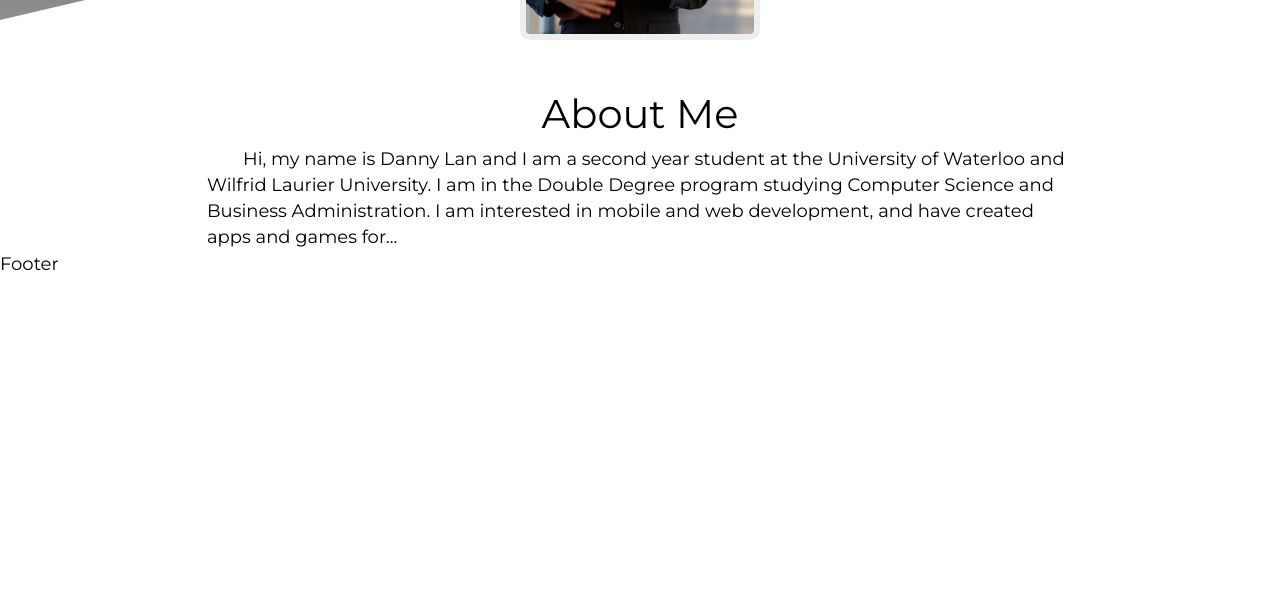
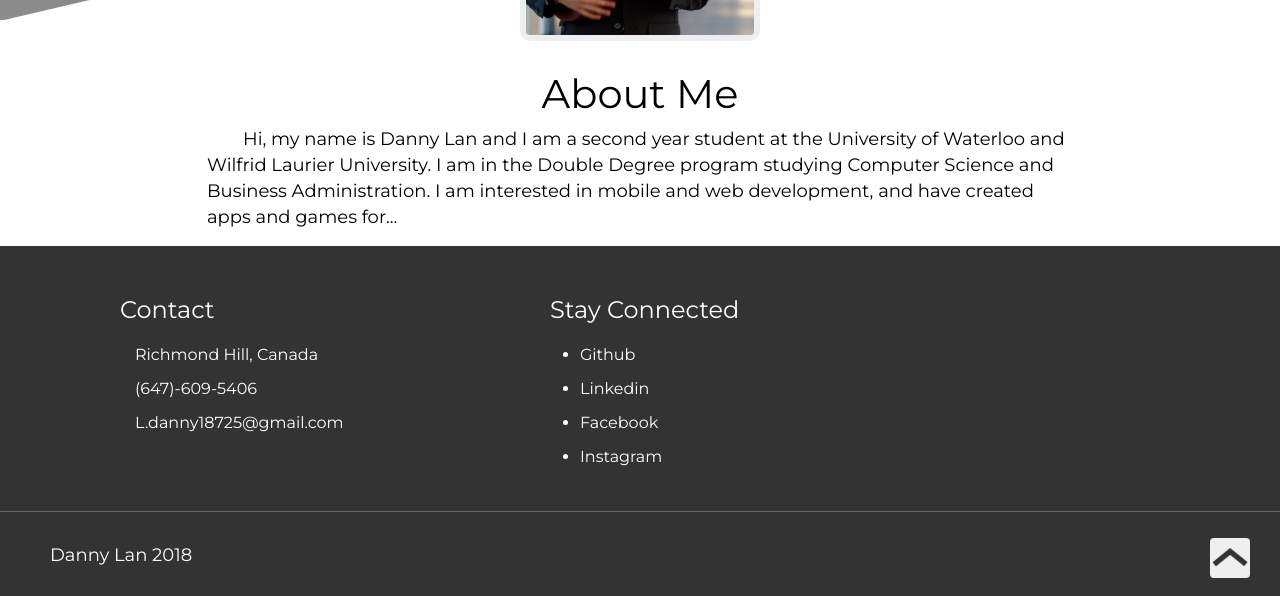
Before and after one commit to ddlan/ddlan.github.io, a React (Create React App) app: page / in a window 1280 px wide. Shown: the part 670-1266 px from the top of the page. Before the commit the page ends 948 px from the top, so only its background shows below. Built offline with nearby package versions, Linux system fonts and the light colour scheme; grey boxes are pictures that could not be loaded.

Commit message:
work on footer

```diff
--- a/src/Assets/scss/default.scss
+++ b/src/Assets/scss/default.scss
@@ -1,13 +1,14 @@
 @import "_config.scss";
+
+/* header.js */
 
 header {
   position: relative;
   display: block;
   width: 100%;
-  background-color: rgba(240,240,240,0);
+  background-color: rgba(0,0,0,0);
   color: $white;
   height: 90px;
-}
 
   .logo {
     position: relative;
@@ -16,7 +17,7 @@ header {
     @include translateY(-20%);
   }
 
-.logo img {
+  img {
     width: 50px;
     height: 50px;
   }
@@ -27,6 +28,7 @@ header {
     margin-left: 35px;
     top: 50%;
     @include translateY(-50%);
+  }
 }
 
 nav, nav ul, nav ul li {
@@ -57,9 +59,10 @@ nav {
   }
 }
 
+/* Homepage */
+
 .home {
   display: inline-block;
-}
 
   .splash {
     position: relative;
@@ -67,12 +70,11 @@ nav {
     height: 800px;
     margin-top: -200px;
     z-index: -1;
-  background-image: url("../../Assets/img/macbookhands.jpg");
+    background-image: url("../../Assets/img/bigmacbook.jpg");
     background-image: linear-gradient(to bottom, rgba(0,0,0,1) 15%, rgba(0,0,0,0.1)),
       url("../../Assets/img/bigmacbook.jpg");
     background-size: cover;
     background-position: center;
-}
 
     .splash-text {
       position: relative;
@@ -85,10 +87,7 @@ nav {
     }
 
     .slant {
-  position: relative;
-  width: 100%;
-  height: 300px;
-  margin-top: 57px;
+      margin-top: 58px;
 
       polygon {
         fill: $white;
@@ -107,18 +106,100 @@ nav {
       border-radius: 10px;
       object-fit: cover;
     }
+  }
 
   .home-content {
+    position: relative;
+    display: block;
     margin-top: 50px;
     padding-left: auto;
     padding-right: auto;
     width: 70%;
+    z-index: 2;
 
     h1 {
       text-align: center;
+      z-index: 3;
+    }
   }
 }
 
+.slant {
+  position: relative;
+  width: 100%;
+  height: 300px;
+}
+
+/* Footer */
+
 footer {
   position: relative;
+  display: block;
+  width: 100%;
+  color: $white;
+  background-color: $darkGrey;
+  padding-top: 50px;
+
+  .footer-text {
+    display: flex;
+    position: relative;
+    z-index: 1;
+    padding-left: 50px;
+
+    .contact, .stay-connected {
+      width: 40%;
+      text-align: left;
+
+      h4 {
+        padding-bottom: 10px;
       }
+
+      ul {
+        font-size: 16px;
+
+        li {
+          padding-bottom: 10px;
+
+          a:not(:hover) {
+            color: $white;
+          }
+        }
+      }
+    }
+
+    .contact ul {
+      padding-left: 15px;
+    }
+
+    .stay-connected ul {
+      padding-left: 30px;
+    }
+  }
+
+  hr {
+    border-color: #666;
+  }
+
+  .copyright {
+    padding: 10px;
+
+    p {
+      display: inline-block;
+      padding-left: 40px;
+      line-height: 35px;
+    }
+
+    .scroll {
+      background-image: url("../../Assets/img/backtotop.png");
+      background-position: center;
+      background-size: contain;
+      background-repeat: no-repeat;
+      display: inline-block;
+      float: right;
+      margin-left: auto;
+      margin-right: 20px;
+      height: 40px;
+      width: 40px;
+    }
+  }
+}
--- /dev/null
+++ b/src/components/footer.js
@@ -0,0 +1,40 @@
+import React, { Component } from 'react';
+import ScrollButton from './scrollButton';
+
+class Footer extends Component {
+  render() {
+    return (
+      <footer>
+        <div className="container footer-text">
+          <div className="contact">
+            <h4>Contact</h4>
+            <ul class="list-unstyled">
+              <li>Richmond Hill, Canada</li>
+              <li>(647)-609-5406</li>
+              <li>L.danny18725@gmail.com</li>
+            </ul>
+          </div>
+          <div className="stay-connected">
+            <h4>Stay Connected</h4>
+            <ul class="list">
+              <li><a href="https://github.com/ddlan">Github</a></li>
+              <li><a href="https://www.linkedin.com/in/danny-lan/">Linkedin</a></li>
+              <li><a href="https://www.facebook.com/danny.lan.18725">Facebook</a></li>
+              <li><a href="https://www.instagram.com/danny.dl.lan/">Instagram</a></li>
+            </ul>
+          </div>
+        </div>
+
+        <hr></hr>
+
+        <div class="copyright">
+          <p>Danny Lan 2018</p>
+          <ScrollButton scrollStepInPx="50" delayInMs="16.66"/>
+        </div>
+
+      </footer>
+    );
+  }
+}
+
+export default Footer;
--- a/src/components/footerComponent/footer.js
+++ /dev/null
@@ -1,15 +0,0 @@
-import React, { Component } from 'react';
-
-class Footer extends Component {
-  render() {
-    return (
-      <footer>
-
-        Footer
-
-      </footer>
-    );
-  }
-}
-
-export default Footer;
--- a/src/components/headerComponent/header.js
+++ b/src/components/header.js
@@ -7,7 +7,7 @@ class Header extends Component {
       <header>
         <div className="logo">
           <Link to="/">
-            <img src={require("../../Assets/img/cheesewheel.png")}></img>
+            <img src={require("../Assets/img/cheesewheel.png")} alt="logo"></img>
           </Link>
         </div>
         <div className="header-name">
--- a/src/components/pages/homePage.js
+++ b/src/components/pages/homePage.js
@@ -6,19 +6,17 @@ class Homepage extends Component {
       <div className="home">
         <div className="splash">
           <h1 className="splash-text">Developer. Designer. Danny.</h1>
-          <svg class="slant" viewBox="0 0 1 1" preserveAspectRatio="none">
+          <svg className="slant" viewBox="0 0 1 1" preserveAspectRatio="none">
             <polygon points="0,1 1,1 1,0"></polygon>
           </svg>
-          <img className="splash-face" src={require("../../Assets/img/smalleruke.jpg")}></img>
-          <div className="container-fluid home-content">
-            <h1>
-              About Me
-            </h1>
+          <img className="splash-face" src={require("../../Assets/img/smalleruke.jpg")} alt="Me!"></img>
 
-            <p>&emsp;&emsp;Hi, my name is Danny Lan and I am a second year student at the University of Waterloo and Wilfrid Laurier University. I am in the Double Degree program studying Computer Science and Business Administration. I am interested in mobile and web development, and have created apps and games for...</p>
-          </div>
         </div>
+        <div className="container-fluid home-content">
+          <h1>About Me</h1>
 
+          <p>&emsp;&emsp;Hi, my name is Danny Lan and I am a second year student at the University of Waterloo and Wilfrid Laurier University. I am in the Double Degree program studying Computer Science and Business Administration. I am interested in mobile and web development, and have created apps and games for...</p>
+        </div>
       </div>
     );
   }
--- /dev/null
+++ b/src/components/scrollButton.js
@@ -0,0 +1,32 @@
+import React, { Component } from 'react';
+
+class ScrollButton extends Component {
+  constructor() {
+    super();
+
+    this.state = {
+        intervalId: 0
+    };
+  }
+
+  scrollStep() {
+    if (window.pageYOffset === 0) {
+        clearInterval(this.state.intervalId);
+    }
+    window.scroll(0, window.pageYOffset - this.props.scrollStepInPx);
+  }
+
+  scrollToTop() {
+    let intervalId = setInterval(this.scrollStep.bind(this), this.props.delayInMs);
+    this.setState({ intervalId: intervalId });
+  }
+
+  render () {
+      return <button title='Back to top' className='btn scroll'
+               onClick={ () => { this.scrollToTop(); }}>
+                <span></span>
+              </button>;
+   }
+}
+
+export default ScrollButton;
```
Also changed, not shown: src/App.js (+4 -4 lines), src/Assets/css/default.min.css, src/Assets/img/backtotop.png (added). Lines whose indentation alone changed are shown as unchanged.
